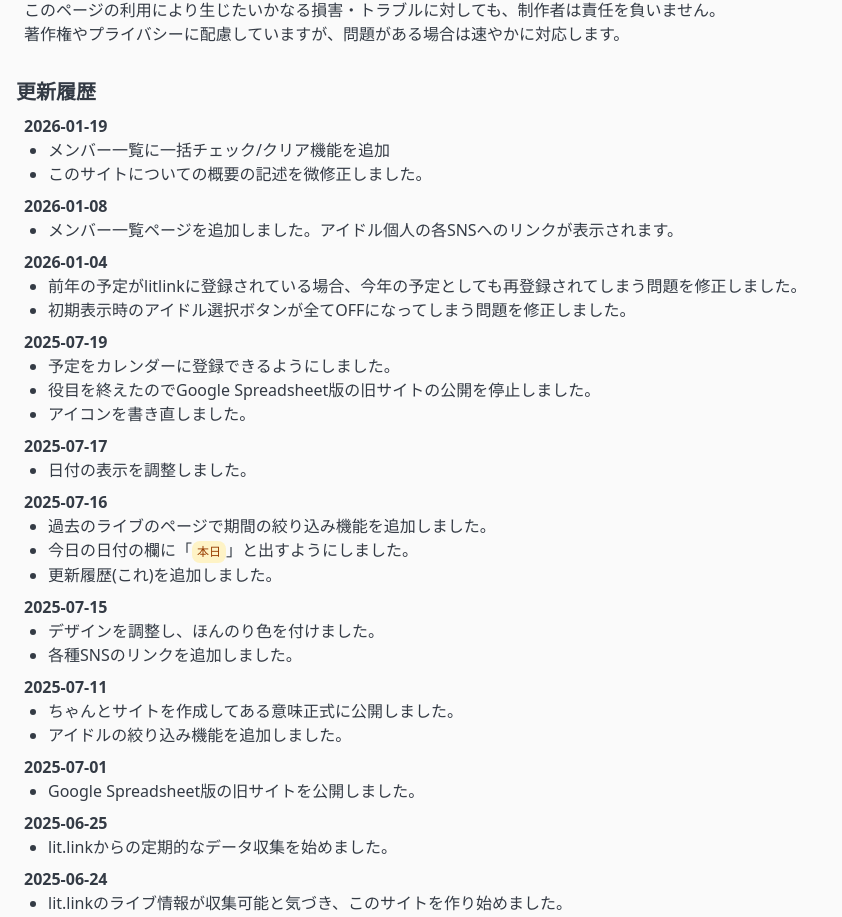
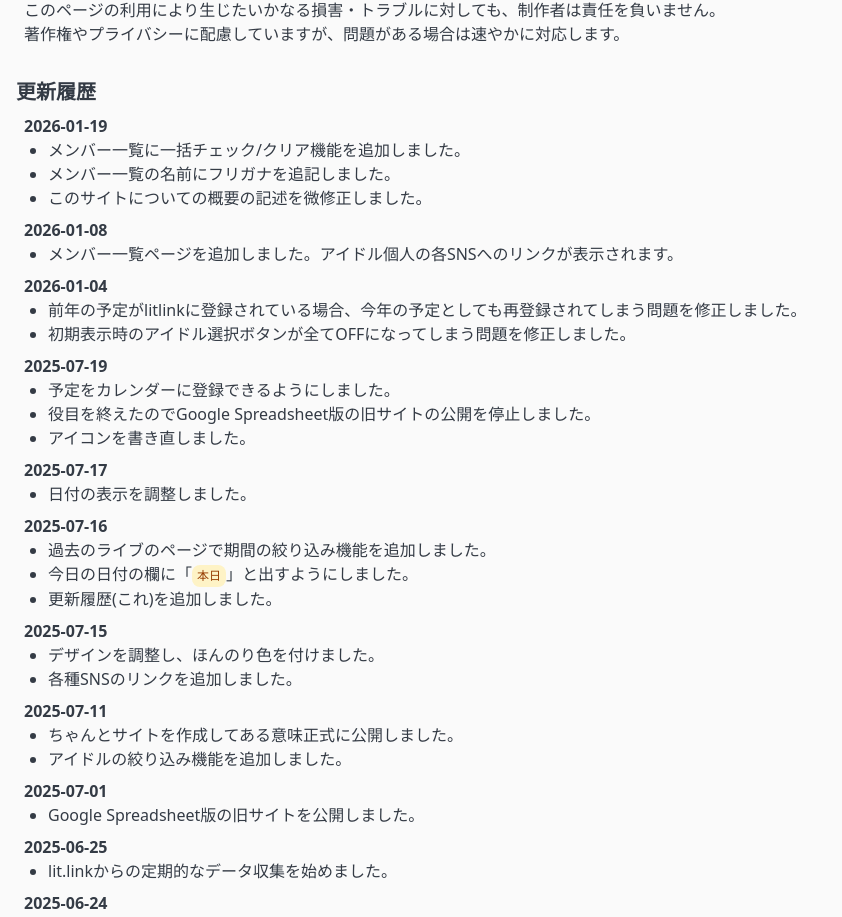
Before and after one commit to momo-lab/www-livelist, a React (Vite) app: page /about in a window 1280 px wide. Shown: the part 854-1771 px from the top of the page, without its empty margins (0-842 px from the left). Built offline with nearby package versions, Linux system fonts and the light colour scheme; no server answers.

Commit message:
docs: 更新履歴を修正

```diff
--- a/src/pages/About.tsx
+++ b/src/pages/About.tsx
@@ -91,7 +91,8 @@ export const AboutPage: React.FC = () => {
         <div className="ml-2">
           <h3 className="font-semibold">2026-01-19</h3>
           <ul className="list-disc pl-6 mb-2">
-            <li>メンバー一覧に一括チェック/クリア機能を追加</li>
+            <li>メンバー一覧に一括チェック/クリア機能を追加しました。</li>
+            <li>メンバー一覧の名前にフリガナを追記しました。</li>
             <li>このサイトについての概要の記述を微修正しました。</li>
           </ul>
         </div>
```
